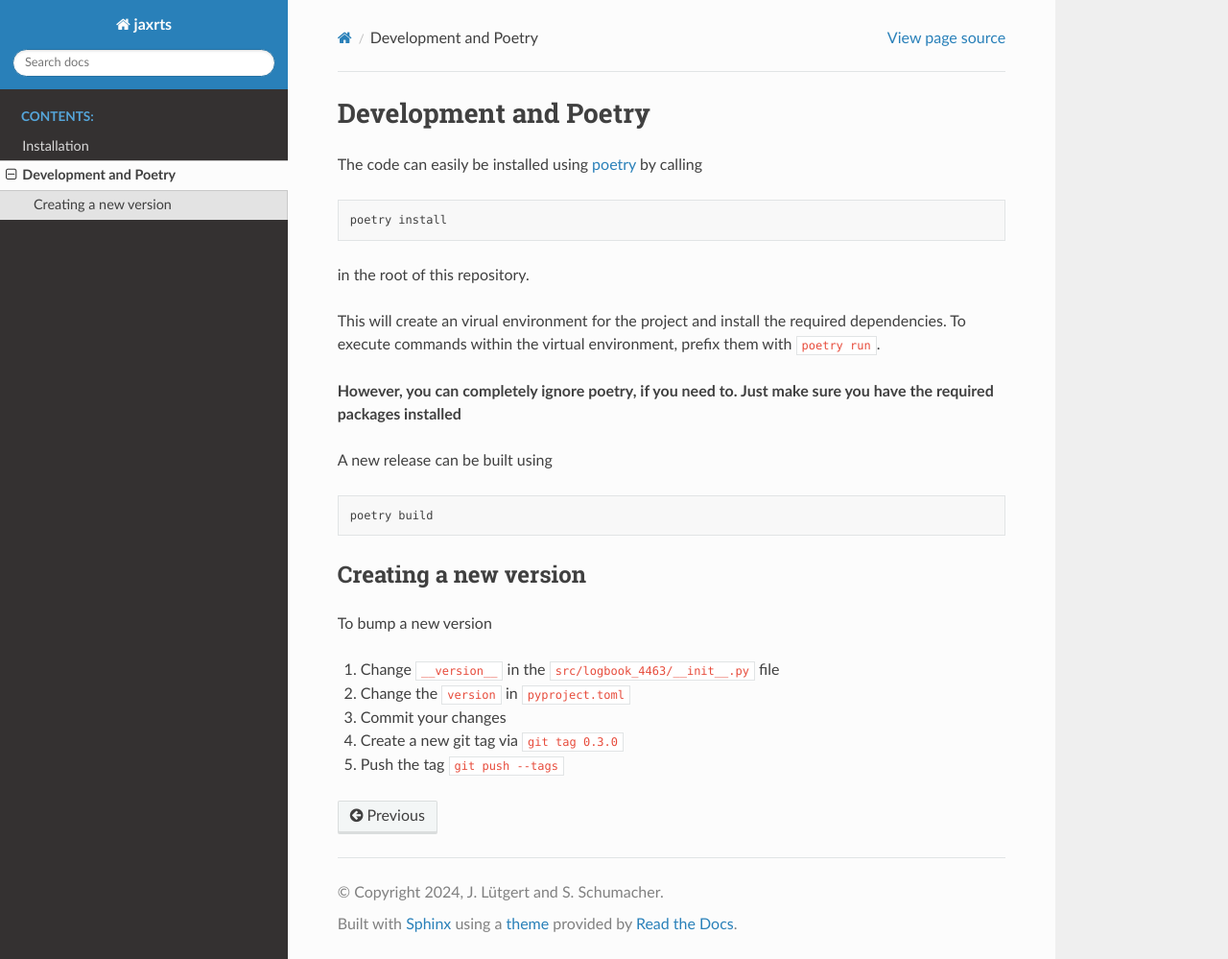
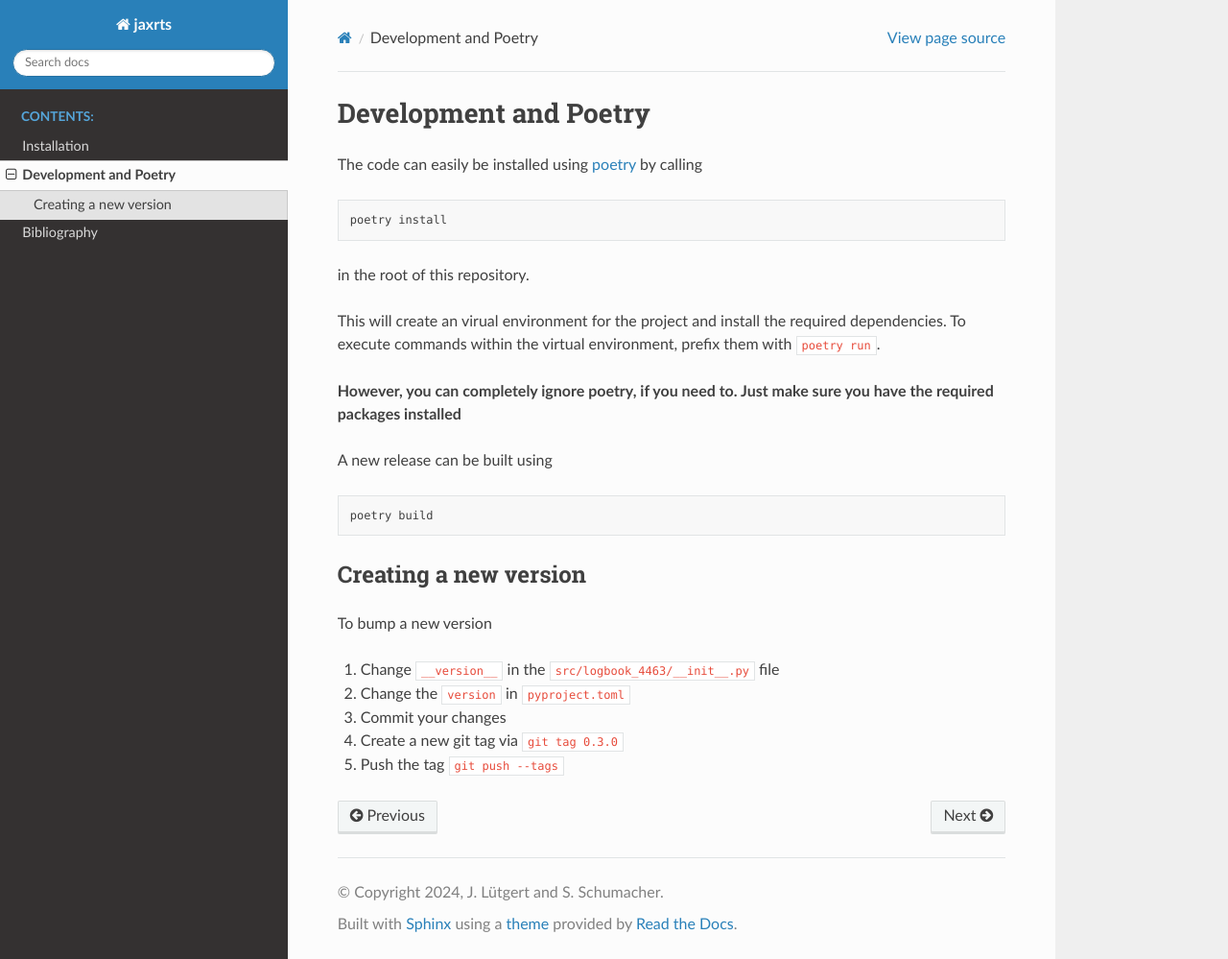
Before and after one commit to JaXRTS/jaxrts, a Sphinx documentation site: the page built from doc/source/development.rst, in a window 1280 px wide and 999 px high. Shown: the whole window at 96% size. Built offline with Sphinx 7.4.7 and the Read the Docs theme 2.0.0, drawn with Linux system fonts in a browser that asks for light colours; pages that are not in the unit, such as notebooks, are missing from menus.

Commit message:
Add the bibliography to the docs

```diff
--- /dev/null
+++ b/doc/source/bibliography.rst
@@ -0,0 +1,4 @@
+Bibliography
+============
+
+.. bibliography:: literature.bib
--- a/doc/source/index.rst
+++ b/doc/source/index.rst
@@ -11,6 +11,7 @@
    installing.rst
    development.rst
    auto_examples/index.rst
+   bibliography
 
 .. autosummary::
    :recursive:
```
